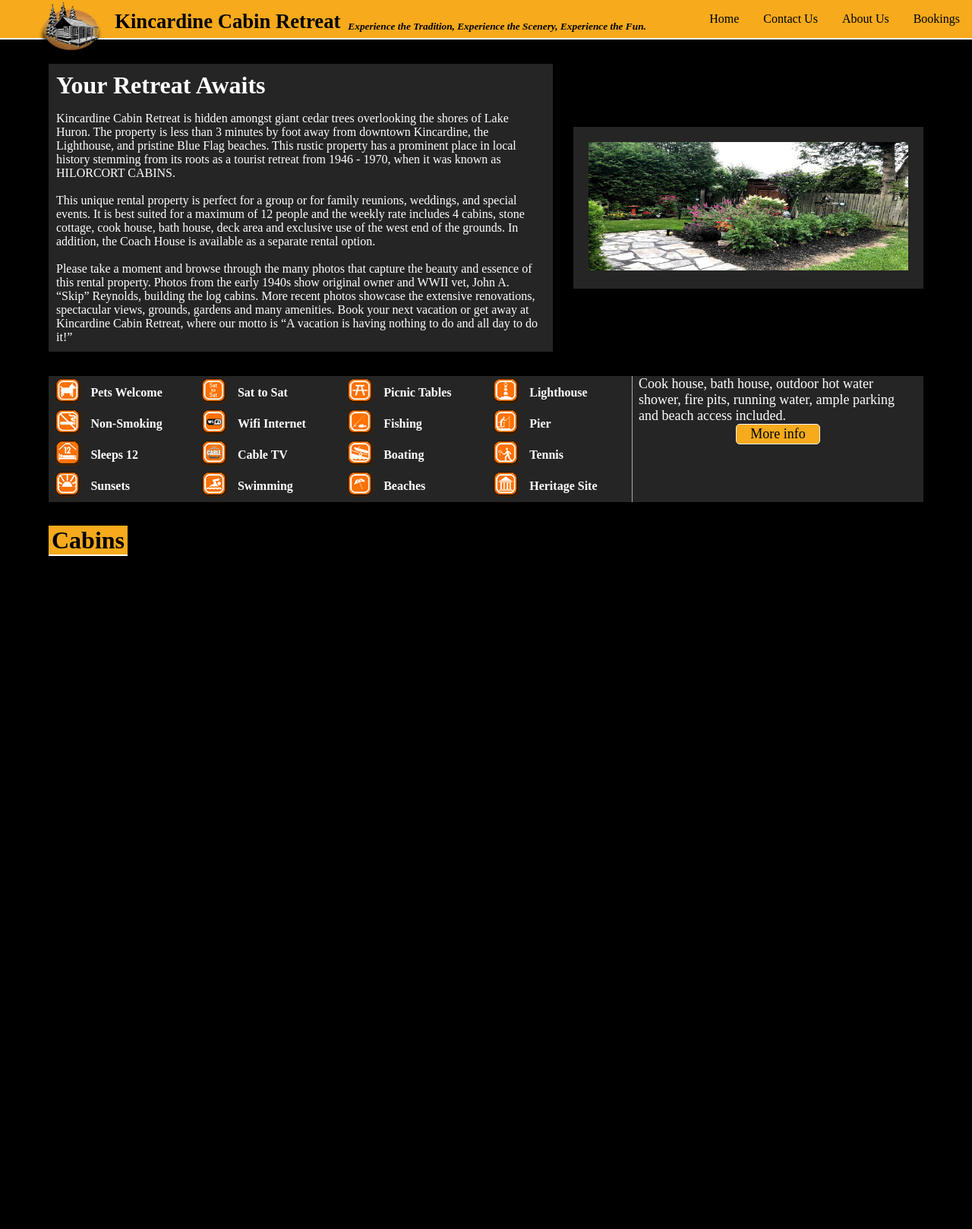
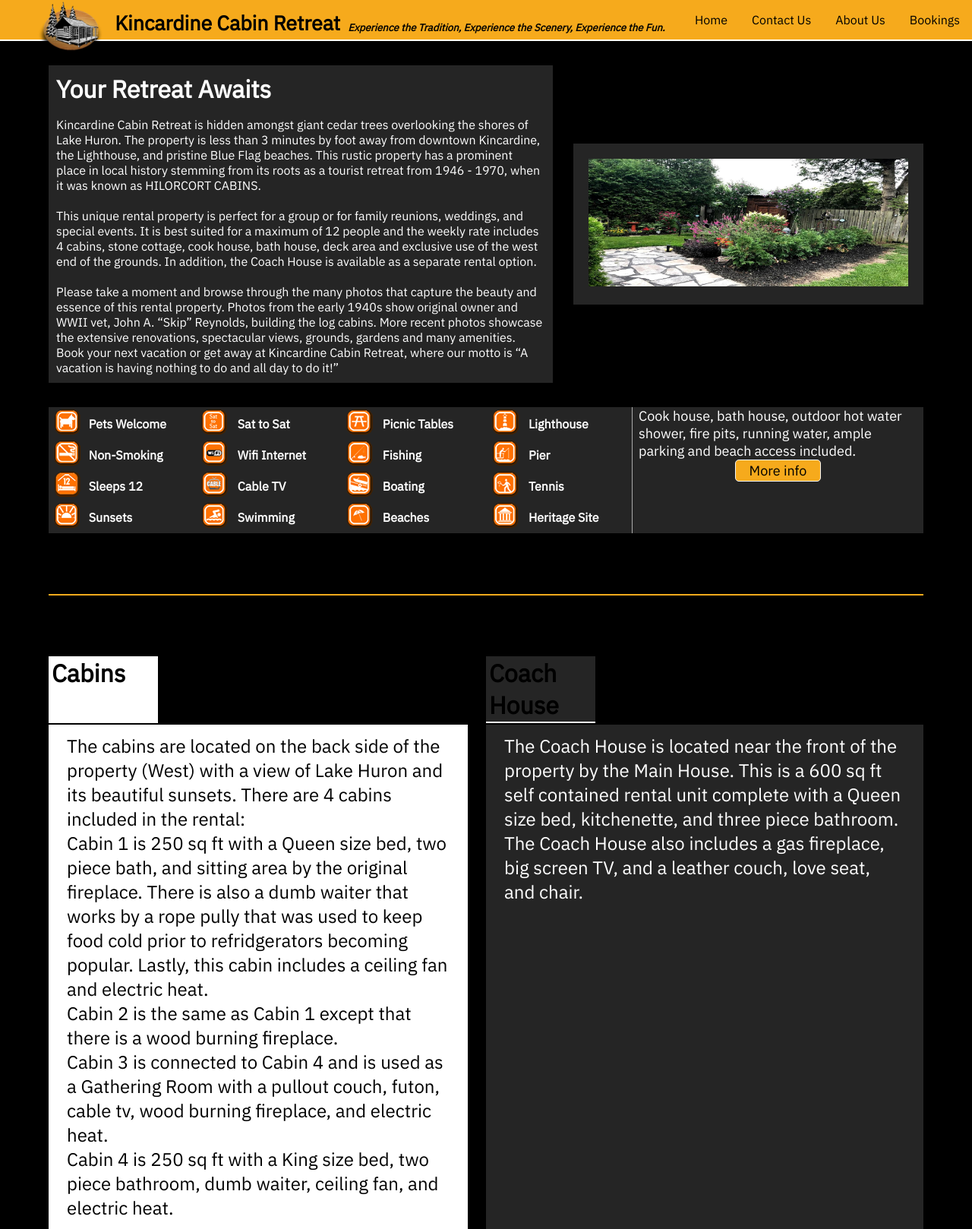
Before and after one commit to jbishop7/kcabins, a PHP site: page / in a window 1280 px wide. Shown: the whole page at 76% size. Before the commit the page ends 732 px from the top, so only its background shows below. Run offline with PHP 8.4, Linux system fonts and the light colour scheme; lists and menus that the app fills with data are empty; some web fonts are replaced.

Commit message:
more stuff

```diff
--- a/index.html
+++ b/index.html
@@ -44,7 +44,7 @@
         <div class = "slideshow">
 
             <div class = "mySlides fade">
-                <img src = "pictures/today.jpg" style = "max-width:100%;">
+                <img src = "pictures/1793Kincardine.jpg" style = "max-width:100%;">
             </div>
 
             <div class = "mySlides fade">
@@ -76,7 +76,7 @@
             </div>
 
             <div class = "mySlides fade">
-                <img src = "pictures/1793Kincardine.jpg" style = "max-width:100%;">
+                <img src = "pictures/9928deck.jpg" style = "max-width:100%;">
             </div>
 
             <div class = "mySlides fade">
@@ -174,16 +174,30 @@
             Cook house, bath house, outdoor hot water shower, fire pits, running water, ample parking and beach access included.
             <div style = "display: flex; justify-content: center;"><a href = "bookings.html"><div class = "amenities-link">More info</div></a></div>
         </div>
+    </div>
 
+
+    <div style = "height: 5em; border-bottom: 2px #F6AA1C solid; width: 90%; margin-right: auto; margin-left: auto; margin-bottom: 5em;"></div>
+
+
+    <div class = "third-panel">
+        <h1 id = "header-label">Cabins</h1><h1 id = "header-coachhouse-label">Coach House</h1>
+        <div class = "cabins-info-container">
+                The cabins are located on the back side of the property (West) with a view of Lake Huron and its beautiful sunsets. There are 4 cabins included in the rental:<br>
+                Cabin 1 is 250 sq ft with a Queen size bed, two piece bath, and sitting area by the original fireplace. There is also a dumb waiter that works by a rope pully that was used to keep food cold prior to refridgerators becoming popular. Lastly, this cabin includes a ceiling fan and electric heat.
+                <br>Cabin 2 is the same as Cabin 1 except that there is a wood burning fireplace.
+                <br>Cabin 3 is connected to Cabin 4 and is used as a Gathering Room with a pullout couch, futon, cable tv, wood burning fireplace, and electric heat.
+                <br>Cabin 4 is 250 sq ft with a King size bed, two piece bathroom, dumb waiter, ceiling fan, and electric heat.
+        </div>
+        <div class = "coach-info-container">
+            The Coach House is located near the front of the property by the Main House. This is a 600 sq ft self contained rental unit complete with a Queen size bed, kitchenette, and three piece bathroom. The Coach House also includes a gas fireplace, big screen TV, and a leather couch, love seat, and chair.
+        </div>
 
     </div>
 
 
-    <div class = "third-panel">
-        <h1 class = "header-label">Cabins</h1>
-        <!--In here i can make the grid, but I have the heading above the grid. That should make my life a lot easier-->
 
-    </div>
+
 
 
 
@@ -192,3 +206,15 @@
 <script src = "slideshow.js"></script>
 <script src="https://ajax.googleapis.com/ajax/libs/jquery/3.6.0/jquery.min.js"></script>
 </html>
+
+
+<!--
+        <div class = "third-panel">
+        <h1 class = "header-label">Cabins</h1>
+        In here i can make the grid, but I have the heading above the grid. That should make my life a lot easier
+        <div class = "cabins-banner">
+            <img src = "./pictures/today.jpg" class = "cabins-banner-photo"/>
+        </div>
+
+    </div>
+-->
--- a/style.css
+++ b/style.css
@@ -4,7 +4,7 @@
     font-family: 'Barlow';
     font-style: normal;
     font-weight: 400;
-    src: url(https://fonts.gstatic.com/s/barlow/v12/7cHpv4kjgoGqM7E_DMs5.woff2) format('woff2');
+    src: url(./IBMPlexSans-Regular.ttf) format('woff2');
     unicode-range: U+0000-00FF, U+0131, U+0152-0153, U+02BB-02BC, U+02C6, U+02DA, U+02DC, U+2000-206F, U+2074, U+20AC, U+2122, U+2191, U+2193, U+2212, U+2215, U+FEFF, U+FFFD;
   }
 
@@ -175,19 +175,35 @@ img.banner-photo{
 
 .third-panel{
     width:90%;
-    margin-left: auto;
     margin-right:auto;
+    margin-left:auto;
     color:black;
     margin-top: 2em;
+    display:grid;
+    grid-template-areas: 'cabins-header . . . coach-house-header . . .'
+    'cabins-info cabins-info cabins-info cabins-info coach-house-info coach-house-info coach-house-info coach-house-info';
+    grid-template-columns: minmax(0, 1fr) minmax(0,1fr) minmax(0,1fr) minmax(0, 1fr) minmax(0, 1fr) minmax(0, 1fr) minmax(0, 1fr) minmax(0, 1fr);
 }
 
 
-.header-label{
-    background-color: #F6AA1C;
+#header-label{
+    background-color: #ffffff;
+    color: black;
     display: inline;
     overflow: hidden;
     padding: 1px 4px 1px 4px;
     border-bottom: 2px white solid;
+    grid-area: cabins-header
+
+}
+
+#header-coachhouse-label{
+    background-color: #252525;
+    display: inline;
+    overflow: hidden;
+    padding: 1px 4px 1px 4px;
+    border-bottom: 2px white solid;
+    grid-area: coach-house-header;
 }
 
 
@@ -226,3 +242,39 @@ img.banner-photo{
     padding: 1em 1em 1em 1em;
 
 }
+
+.cabins-info-container{
+    background-color: white;
+    color: black;
+    font-size: 24px;
+    font-weight: 590;
+    margin-top: 2px;
+    padding: 0.5em 1em 0.5em 1em;
+    grid-area: cabins-info;
+    margin-right: 1em;
+}
+
+.coach-info-container{
+    background-color: #252525;
+    color: white;
+    font-size: 24px;
+    font-weight: 590;
+    margin-top: 2px;
+    padding: 0.5em 1em 0.5em 1em;
+    grid-area: coach-house-info;
+}
+
+
+.cabins-banner{
+    width: 100%;
+    margin-right: auto;
+    margin-left: auto;
+    display:flex;
+    justify-content: center;
+}
+
+.cabins-banner-photo{
+    display: block;
+    width: 50%;
+    aspect-ratio: 20/9;
+}
```
Also changed, not shown: IBMPlexSans-Regular.ttf (added).
